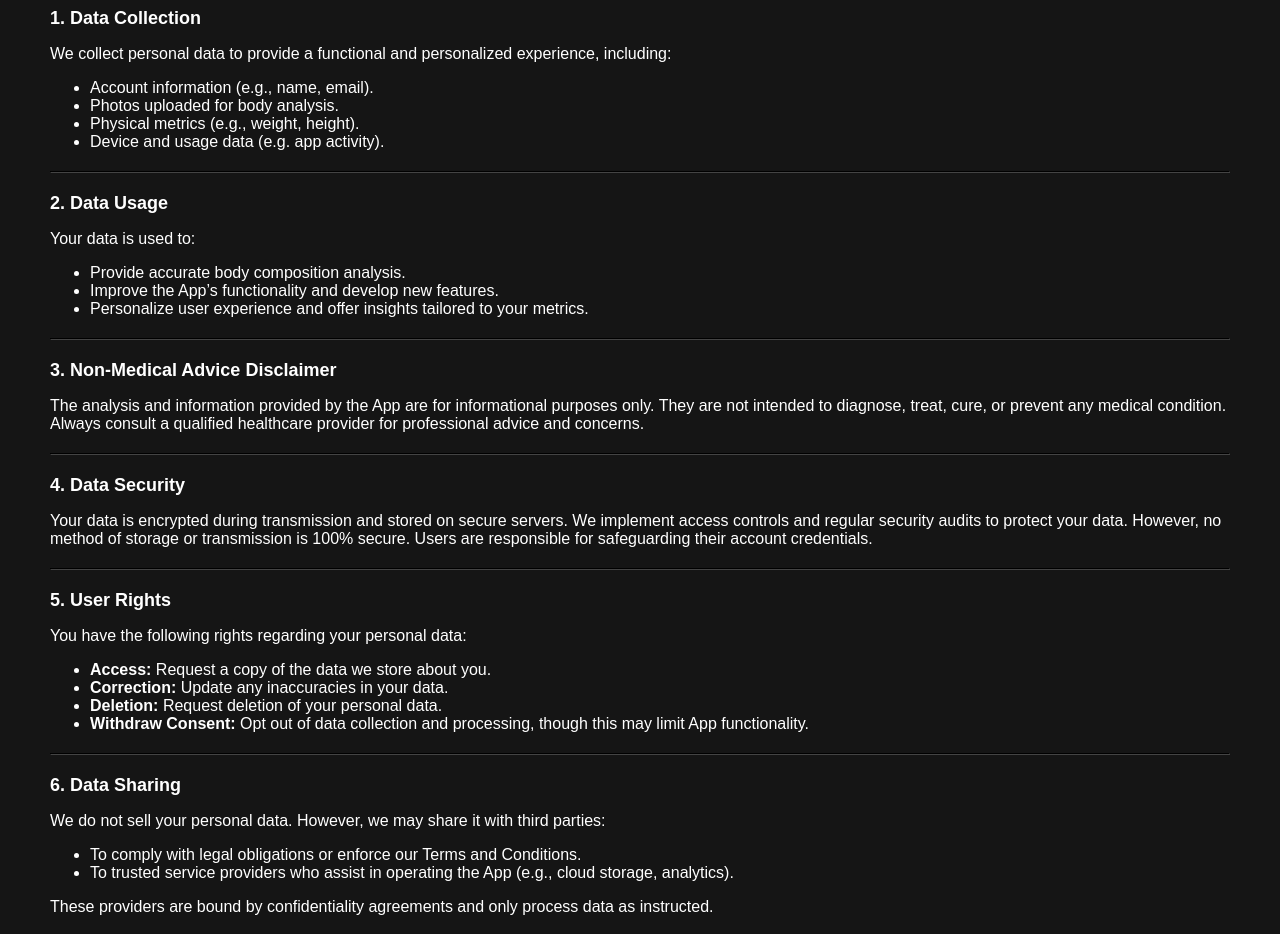
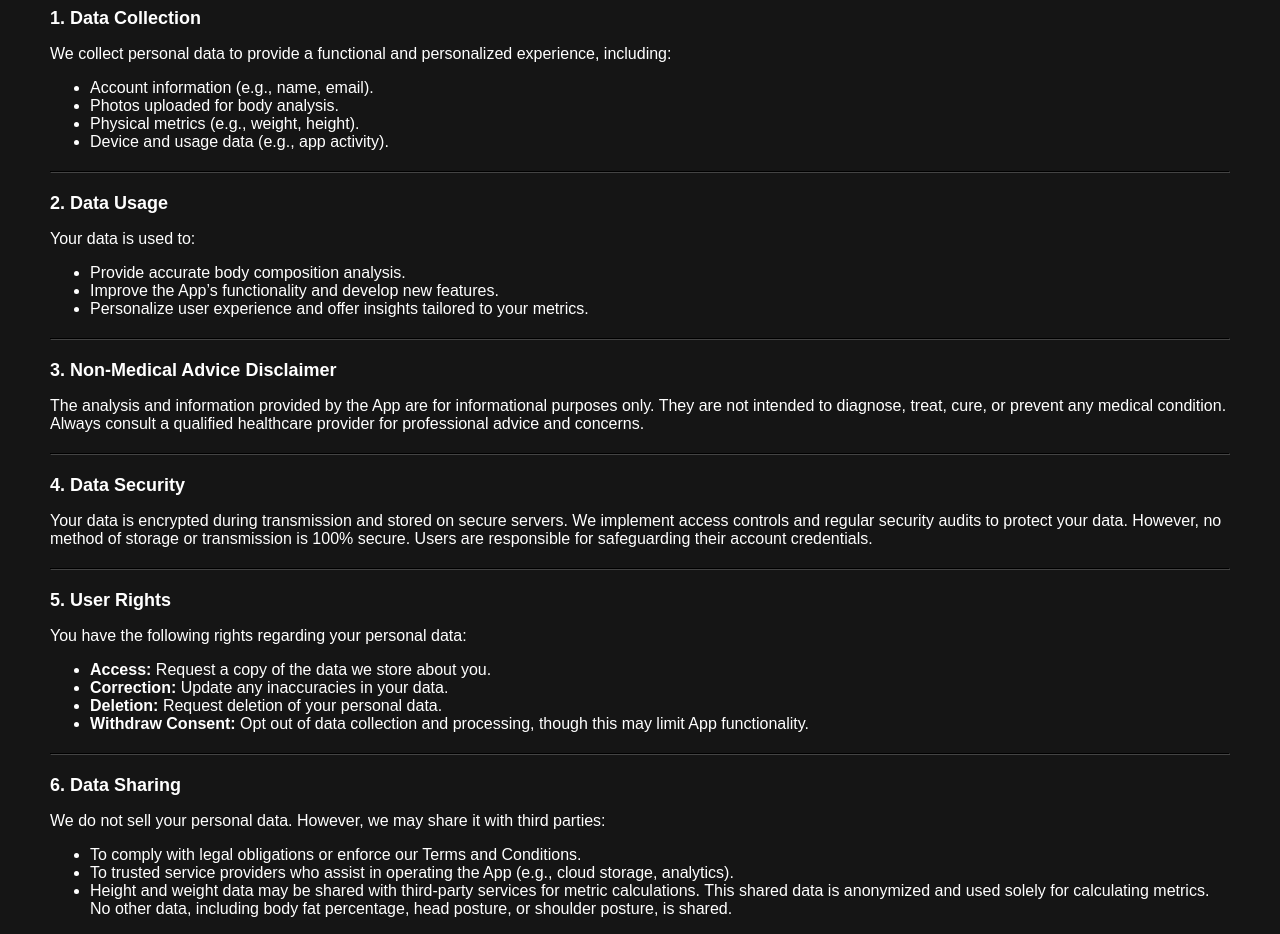
Before and after one commit to anthonymoon2/trackBodWebsite, a React (Vite) app: page /privacy in a window 1280 px wide. Shown: the part 320-1254 px from the top of the page. Built offline with nearby package versions, Linux system fonts and the light colour scheme; a web font is replaced by a local one.

Commit message:
updated privacy policy

```diff
--- a/src/components/PrivacyPolicy.jsx
+++ b/src/components/PrivacyPolicy.jsx
@@ -19,7 +19,7 @@ function PrivacyPolicy() {
           <li>Account information (e.g., name, email).</li>
           <li>Photos uploaded for body analysis.</li>
           <li>Physical metrics (e.g., weight, height).</li>
-          <li>Device and usage data (e.g. app activity).</li>
+          <li>Device and usage data (e.g., app activity).</li>
         </ul>
       </p>
 
@@ -70,6 +70,7 @@ function PrivacyPolicy() {
         <ul>
           <li>To comply with legal obligations or enforce our Terms and Conditions.</li>
           <li>To trusted service providers who assist in operating the App (e.g., cloud storage, analytics).</li>
+          <li>Height and weight data may be shared with third-party services for metric calculations. This shared data is anonymized and used solely for calculating metrics. No other data, including body fat percentage, head posture, or shoulder posture, is shared.</li>
         </ul>
         These providers are bound by confidentiality agreements and only process data as instructed.
       </p>
```
